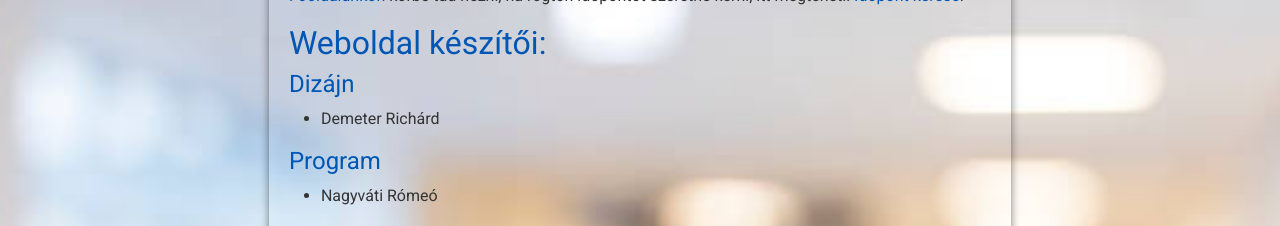
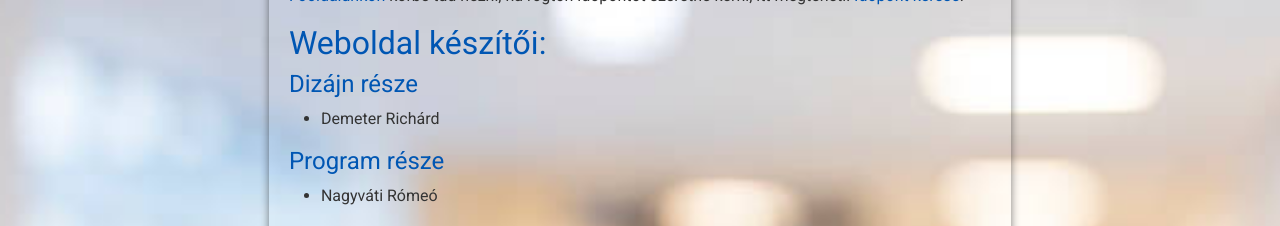
Before and after one commit to venti69/RiRo, a React (Vite) app in the folder client/: page /info in a window 1280 px wide. Shown: the part 160-386 px from the top of the page. Built offline with nearby package versions, Linux system fonts and the light colour scheme.

Commit message:
asdasdasd

```diff
--- a/client/src/pages/Info/Info.jsx
+++ b/client/src/pages/Info/Info.jsx
@@ -18,11 +18,11 @@ const Info = () => {
         </p>
         <div>
           <h2>Weboldal készítői:</h2>
-          <h4>Dizájn</h4>
+          <h4>Dizájn része</h4>
           <ul>
             <li>Demeter Richárd</li>
           </ul>
-          <h4>Program</h4>
+          <h4>Program része</h4>
           <ul>
             <li>Nagyváti Rómeó</li>
           </ul>
```
